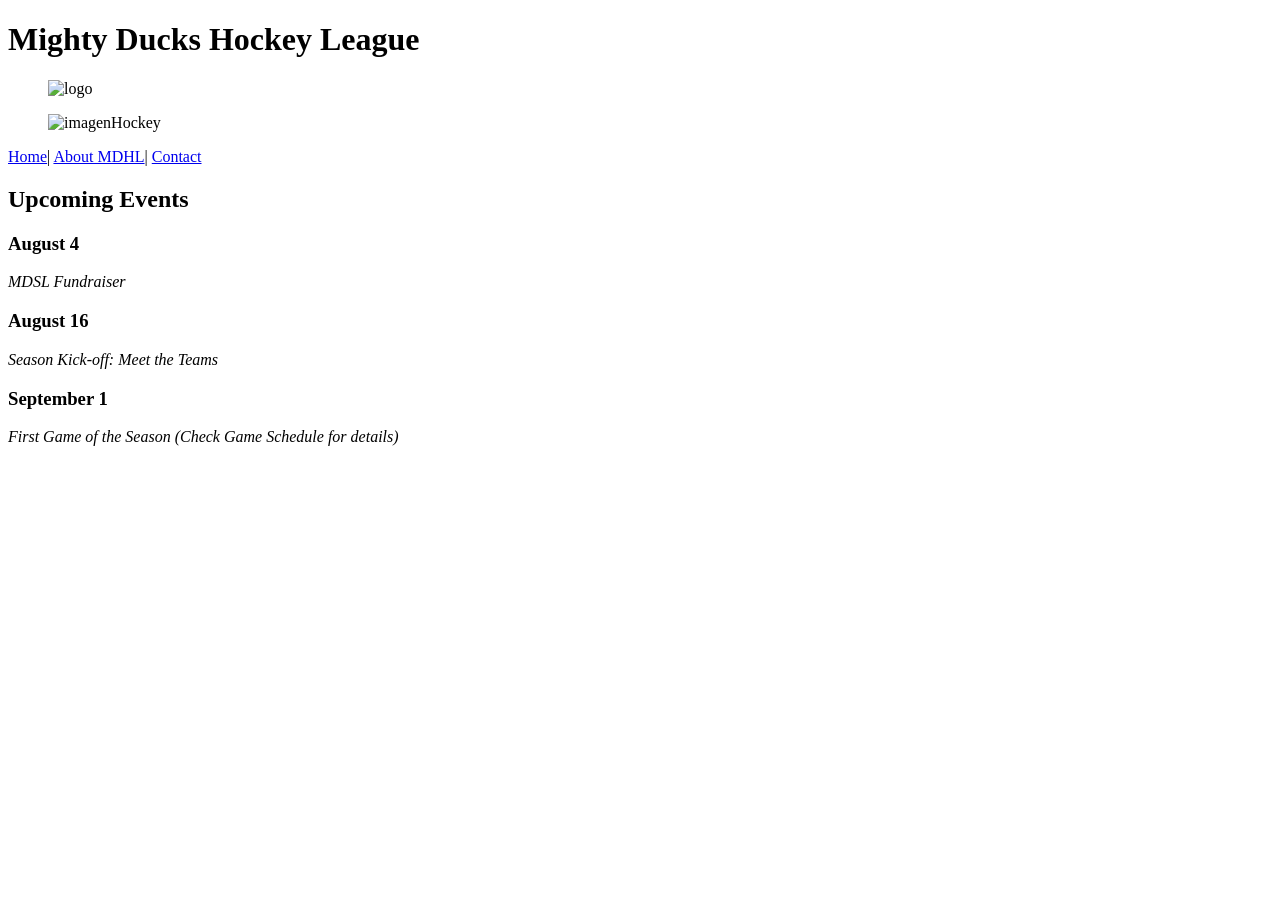
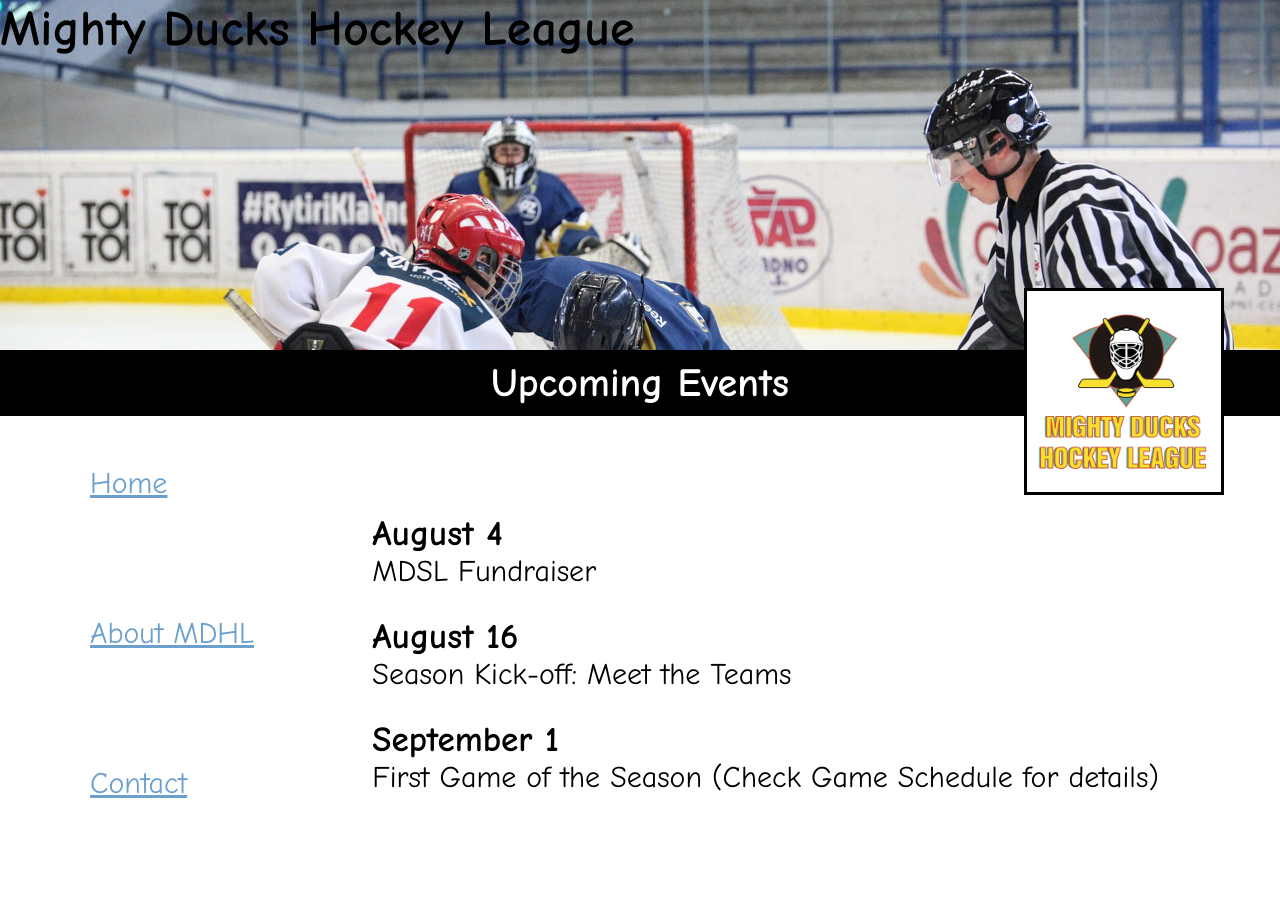
Before and after one commit to Villalba-carla84/TareasMindHub_CarlaVillalba, a plain HTML site: page index.html in a window 1280 px wide. Before the commit the page ends 800 px from the top, so only its background shows below. Drawn offline with Linux system fonts and the light colour scheme.

Commit message:
3 estilos diferentes

```diff
--- a/assets/styles/styles1.css
+++ b/assets/styles/styles1.css
@@ -0,0 +1,92 @@
+*{
+    padding: 0%;
+    margin: 0%;
+    box-sizing: border-box;
+    font-family: Comic Sans MS ;
+}
+ header{
+    background-image: url(./../img/design1_image1.jpg);
+    background-size: cover;
+    width:100%;
+    height:350px;
+
+}
+.tituloPrincipal{
+    font-size :50px;
+
+}
+*{
+    padding: 0%;
+    margin: 0%;
+    box-sizing: border-box;
+    font-family: Comic Sans MS ;
+}
+ header{
+    background-image: url(./../img/design1_image1.jpg);
+    background-size: cover;
+    width:100%;
+    height:350px;
+
+}
+.tituloPrincipal{
+    font-size :50px;
+
+}
+#logo{
+    width: 200px;
+    border: 3px solid black;
+    position: relative;
+    top: 230px;
+    left: 80%;
+   background-color: white;
+}
+main  h2{
+    font-size : 40px;
+    font-weight: bold;
+    color:white;
+    background-color: black;
+    padding: 10px;
+    margin: 0;
+    text-align: center;
+
+}
+section{
+    display: inline-block;
+    vertical-align: top;
+}
+
+.navegacion a{
+    display:block ;
+    margin:50px 0px 50px 90px;
+    font-size: 30px;
+    color:rgb(107, 159, 206);
+    width: 250px;
+    block-size: 100px;
+
+}
+.navegacion a:hover {
+    color:blue;
+}
+.navegacion a:active {
+    color:black;
+}
+ article{
+    font-size: 30px;
+    margin:3%;
+    width: 900px;
+}
+
+article h3{
+    font-weight: bold;
+
+}
+.articulos{
+    font-size: 30px;
+    margin-top: 70px;
+    margin-bottom: 30px;
+}
+
+.correo a{
+    color:rgb(107, 159, 206);
+    text-decoration-color: black;
+}
--- a/assets/styles/styles2.css
+++ b/assets/styles/styles2.css
@@ -0,0 +1,88 @@
+*{
+    padding: 0%;
+    margin: 0%;
+    box-sizing: border-box;
+    font-family: Comic Sans MS ;
+}
+
+.tituloPrincipal{
+    position: absolute;
+    top: 0px;
+    left: 0px;
+    font-size: xx-large;
+    font-style: italic;
+}
+
+header{
+    background-image: url(./../img/design1_image2.jpg);
+    background-size: cover;
+    width:100%;
+    height:350px;
+    margin-top: 40px;
+
+
+}
+main  h2{
+    font-weight: bold;
+    color:black;
+    background-color: white;
+    border: 2px solid black;
+    padding: 5px;
+    margin: 0;
+    text-align: center;
+
+}
+nav{
+    position: relative;
+    top:-63vh;
+    left: 70%;
+
+}
+
+.navegacion a{
+    text-decoration: none;
+    background-color: rgb(22, 143, 224);
+    color: whitesmoke;
+    padding: 10px;
+    box-shadow: 5px 5px 2px rgb(30, 47, 76);
+    border-radius: 2px;
+    margin-right: 20px;
+    margin-bottom: 60px;
+    font-size: medium;
+}
+
+.navegacion a:hover{
+    background-color:  rgb(95, 198, 243);
+}
+
+.navegacion a:active{
+    background-color: rgb(13, 150, 104);
+}
+
+#logo{
+    width: 200px;
+    border: 3px solid black;
+    position: relative;
+   background-color: white;
+   top: 500px;
+   box-shadow: 5px 5px 2px rgb(30, 47, 76);
+}
+
+.articulos{
+   position:absolute;
+   left: 250px;
+   width: 850px;
+   margin: 0px;
+   text-align: justify;
+
+}
+article h3{
+    font-weight: bold;
+   margin-top: 20px;
+   padding: 10px;
+}
+.correo a{
+    color:rgb(107, 159, 206);
+    text-decoration-color: black;
+
+}
--- a/assets/styles/styles3.css
+++ b/assets/styles/styles3.css
@@ -0,0 +1,102 @@
+*{
+    padding: 0;
+    margin: 0;
+    box-sizing: 0;
+}
+body{
+    background-image: url("./../img/design1_image2.jpg");
+    background-repeat: no-repeat;
+    background-size: cover;
+
+ }
+ .tituloPrincipal{
+    background-color: black;
+    font-weight: bold;
+    font-size: 90px;
+    color: goldenrod;
+    text-align: center;
+    padding: 5px;
+    font-family: fantasy;
+
+}
+#logo{
+    display: inline-block;
+    vertical-align: top;
+    margin-top: 20px;
+    margin: 5px;
+    background-color: rgb(12, 12, 12);
+    background-repeat: no-repeat;
+    background-size: cover;
+    background-position: 50% 50%;
+    width: 20%;
+}
+section{
+    display: inline-block;
+    vertical-align: top;
+}
+main h2{
+    display: inline-block;
+    vertical-align: top;
+    margin-top: 20px;
+    margin: 5px;
+    background-image: url("../img/design1_image1b.jpg");
+    background-repeat: no-repeat;
+    background-size: cover;
+    background-attachment: fixed;
+    width: 55%;
+}
+.navegacion{
+    display: inline-block;
+    vertical-align: top;
+    margin-top: 20px;
+    margin: 5px;
+    background-color: rgb(12, 12, 12);
+    background-repeat: no-repeat;
+    background-size: cover;
+    background-position: 50% 50%;
+    width: 20%;
+}
+main h2{
+
+        background-color: black;
+        font-family: Impact, Haettenschweiler, 'Arial Narrow Bold', sans-serif;
+        color: rgb(184, 40, 11);
+        text-align: center;
+        font-weight: bold;
+        padding: 15px;
+
+}
+.navegacion {
+    display: block;
+    padding: 20px;
+    box-shadow: 5px 5px 2px rgb(30, 47, 76);
+    border-radius: 5px;
+    box-shadow: 2px;
+}
+.navegacion a{
+    text-decoration: none;
+    text-align: right;
+    font-family: Impact, Haettenschweiler, 'Arial Narrow Bold', sans-serif;
+    font-size: larger;
+    color: goldenrod;
+    margin-bottom: 20px;
+    display: block;
+    right: 15px;
+}
+article{
+    font-family: 'Trebuchet MS', 'Lucida Sans Unicode', 'Lucida Grande', 'Lucida Sans', Arial, sans-serif;
+    font-size: larger;
+    color: black;
+    padding: 15px;
+    background-image: url(../img/Logo_Mighty_ducks_01.png);
+}
+p{
+    font-family: 'Gill Sans', 'Gill Sans MT', Calibri, 'Trebuchet MS', sans-serif;
+    font-size: larger;
+    color: black;
+    padding: 15px;
+}
+.correo a{
+    color:rgb(107, 159, 206);
+    text-decoration-color: black;
+}
--- a/index.html
+++ b/index.html
@@ -6,43 +6,49 @@
     <meta http-equiv="X-UA-Compatible" content="IE=edge">
     <meta name="viewport" content="width=device-width, initial-scale=1.0">
     <title>Mighty Ducks Hockey League</title>
+    <link rel="stylesheet" href="./assets/styles/styles1.css">
+    <!-- <link rel="stylesheet" href="./assets/styles/styles2.css">  -->
+    <!-- <link rel="stylesheet" href="./assets/styles/styles2.css"> -->
+
+
 </head>
 
 <body>
     <header>
-        <h1>Mighty Ducks Hockey League</h1>
+        <h1 class="tituloPrincipal">Mighty Ducks Hockey League</h1>
 
         <figure>
-            <img src="./logoMightyDucksHockeyLeague.png" alt="logo">
+            <img id="logo" src="./assets/img/logoMightyDucksHockeyLeague.png" alt="logo">
         </figure>
     </header>
     <main>
-        <figure>
-            <img src="./hockey1.jpg" alt="imagenHockey">
-        </figure>
-        <nav>
-            <a href="#">Home</a>|
-            <a href="./aboutMDHL.html">About MDHL</a>|
+        <h2>Upcoming Events</h2>
+
+        <section>
+
+        <!-- <figure>
+            <img src="./assets/img/hockey1.jpg" alt="imagenHockey">
+        </figure> -->
+        <nav class="navegacion">
+            <a href="#">Home</a>
+            <a href="./aboutMDHL.html">About MDHL</a>
             <a href="./contact.html">Contact</a>
         </nav>
-        <section>
-            <h2>Upcoming Events</h2>
-            <article>
+       </section>
+       <section class="articulos">
+        <article>
                 <h3>August 4</h3>
-
-                    <p><em>MDSL Fundraiser</em></p>
+                <p>MDSL Fundraiser</p>
 
             </article>
             <article>
                 <h3>August 16</h3>
-
-                    <p><em>Season Kick-off: Meet the Teams</em></p>
+                <p>Season Kick-off: Meet the Teams</p>
 
             </article>
             <article>
                 <h3>September 1</h3>
-
-                    <p><em>First Game of the Season (Check Game Schedule for details)</em></p>
+                 <p>First Game of the Season (Check Game Schedule for details)</p>
 
             </article>
         </section>
```
Also changed, not shown: aboutMDHL.html (+20 -13 lines), contact.html (+23 -14 lines).
